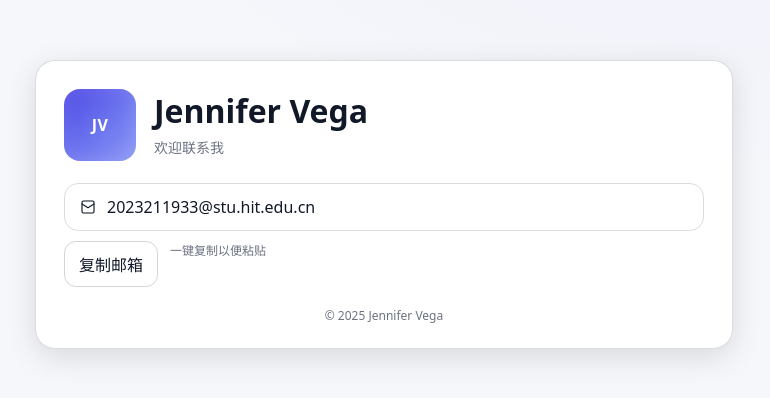
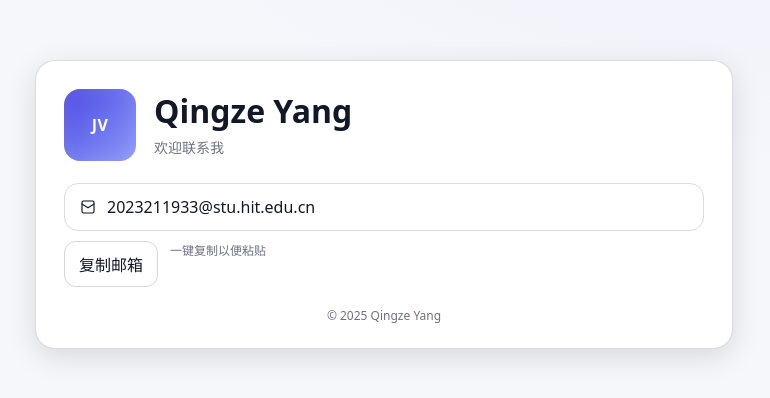
Before and after one commit to hashlure/hashlure.github.io, a plain HTML site: page index.html in a window 1280 px wide. Shown: the part 220-618 px from the top of the page, without its empty margins (256-1026 px from the left). Drawn offline with Linux system fonts and the light colour scheme.

Commit message:
Update index.html

```diff
--- a/index.html
+++ b/index.html
@@ -134,7 +134,7 @@
       <div class="row">
         <div class="avatar" aria-hidden="true" title="JV">JV</div>
         <div>
-          <h1>Jennifer Vega</h1>
+          <h1>Qingze Yang</h1>
           <p class="sub">欢迎联系我</p>
         </div>
       </div>
@@ -151,7 +151,7 @@
         <span class="hint" id="copyHint">一键复制以便粘贴</span>
       </div>
 
-      <footer>© <span id="year"></span> Jennifer Vega</footer>
+      <footer>© <span id="year"></span> Qingze Yang </footer>
     </section>
   </main>
 
```
